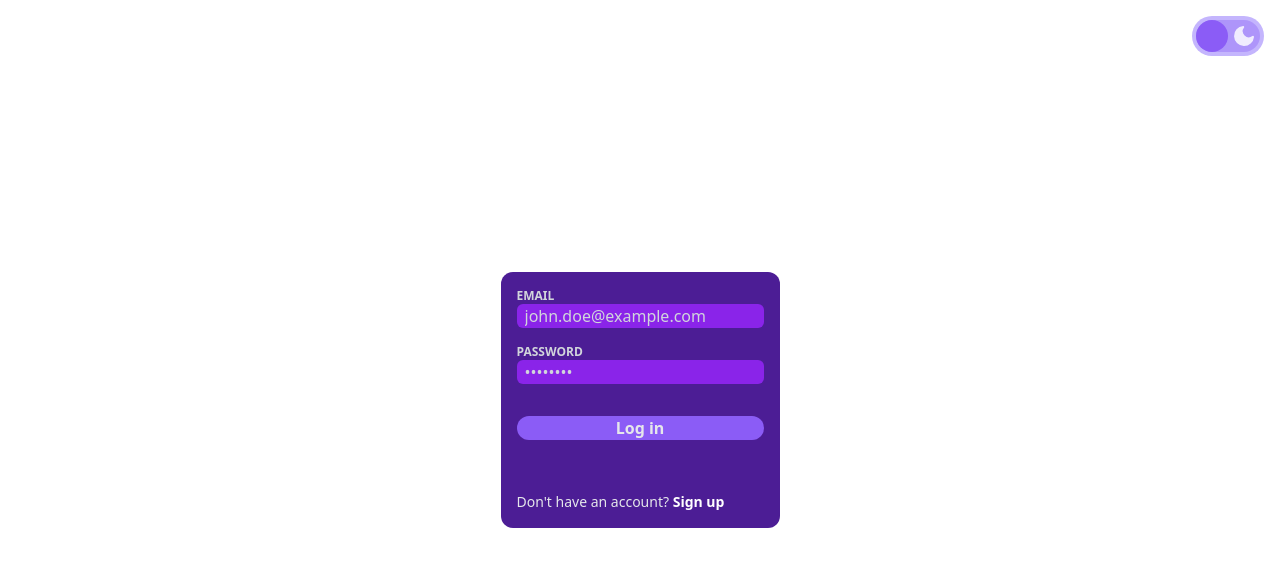
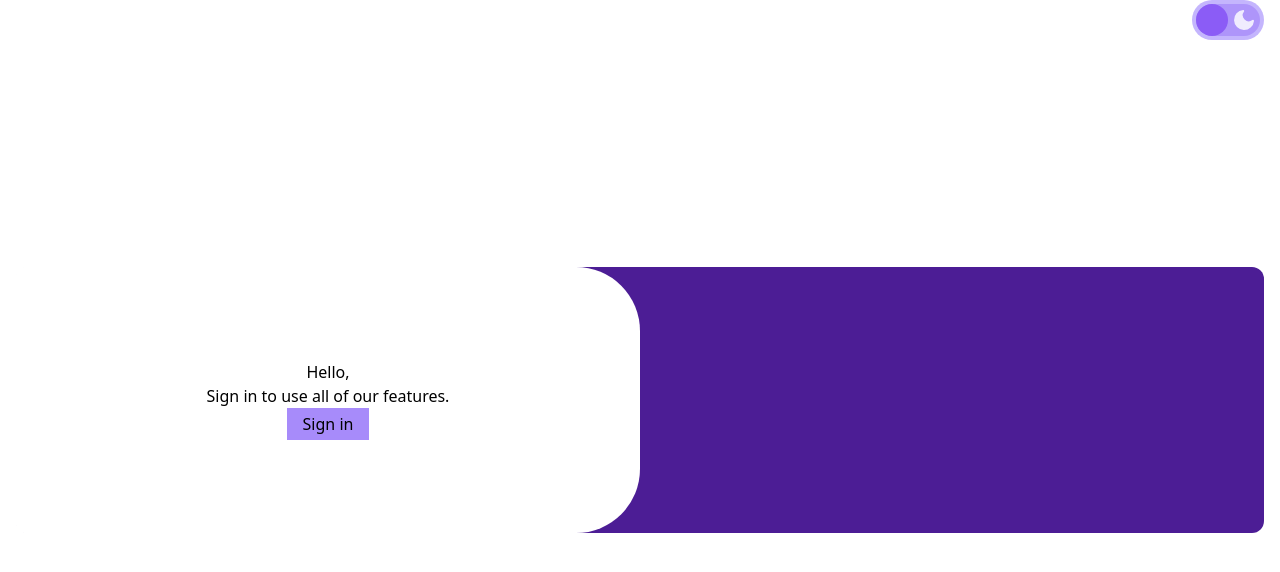
Before and after one commit to radromanov/authy, a React (Vite) app in the folder client/: page / in a window 1280 px wide. Shown: the top 572 px of the page. Built offline with nearby package versions, Linux system fonts and the light colour scheme.

Commit message:
Add Sign up/Sign in card flip

```diff
--- a/client/src/App.tsx
+++ b/client/src/App.tsx
@@ -1,20 +1,24 @@
-import { useEffect } from "react";
+import { useEffect, useState } from "react";
 import { setTheme } from "./utils/setTheme";
 import ThemeSlider from "./components/ThemeSlider";
 import InputWithLabel from "./components/InputWithLabel";
 
 function App() {
+  const [active, setActive] = useState(false);
+
   // Set dark or light mode on page load
   useEffect(() => {
     setTheme();
   }, []);
 
   return (
-    <div className="relative h-screen items-center p-4">
+    <>
+      <div className="relative h-screen items-center">
         <ThemeSlider />
-      <div className="flex h-full items-center justify-center">
-        <section className="flex flex-col h-2/6 justify-between px-4 py-4 bg-violet-900 dark:bg-neutral-900 rounded-xl">
-          <form className="flex flex-col gap-4">
+        <div className="flex w-full h-full items-center justify-center px-4">
+          <section className="flex relative w-full h-2/6 bg-violet-900 dark:bg-neutral-900 rounded-xl transition-colors gap-2">
+            <div className="flex flex-col w-1/2 px-4 py-2 justify-between">
+              <form className="flex flex-col gap-3">
                 <InputWithLabel
                   type="email"
                   placeholder="john.doe@example.com"
@@ -27,25 +31,45 @@ function App() {
                   label="password"
                 />
 
-            <div className="" />
+                <div />
 
-            <button className="font-bold text-gray-200 bg-violet-500 hover:bg-violet-600 focus:bg-violet-600 active:bg-violet-600 dark:text-neutral-400 dark:bg-neutral-800 rounded-full dark:hover:bg-neutral-700 dark:focus:bg-neutral-700 dark:active:bg-neutral-700 transition-colors">
+                <button className="font-bold text-gray-200 bg-violet-500 hover:bg-violet-600 focus:bg-violet-600 active:bg-violet-600 dark:text-neutral-400 dark:bg-neutral-800 rounded-lg dark:hover:bg-neutral-700 dark:focus:bg-neutral-700 dark:active:bg-neutral-700 transition-colors">
                   Log in
                 </button>
               </form>
-
-          <span className="text-gray-200 dark:text-neutral-400 text-sm">
-            Don't have an account?{" "}
-            <a
-              href="#"
-              className="hover:underline cursor-pointer text-white font-bold dark:text-neutral-300"
+            </div>
+            <div
+              className={`${
+                active ? "opacity-0 hidden" : "opacity-1 flex"
+              } flex-col absolute h-full w-1/2 text-black bg-white items-center justify-center translate-x-0 rounded-r-[64px] rounded-lg transition-all`}
             >
-              <span>Sign up</span>
-            </a>
-          </span>
+              <h1>Hello,</h1>
+              <p>Sign in to use all of our features.</p>
+              <button
+                onClick={() => setActive((prev) => !prev)}
+                className="w-fit bg-violet-400 px-4 py-1"
+              >
+                Sign in
+              </button>
+            </div>
+            <div
+              className={`${
+                active ? "opacity-1 flex" : "opacity-0 hidden"
+              } flex-col absolute h-full w-1/2 text-black bg-white items-center justify-center translate-x-full rounded-l-[64px] rounded-lg transition-all`}
+            >
+              <h1>Hello,</h1>
+              <p>Create an account to use all of our features.</p>
+              <button
+                onClick={() => setActive((prev) => !prev)}
+                className="w-fit bg-violet-400 px-4 py-1"
+              >
+                Sign up
+              </button>
+            </div>
           </section>
         </div>
       </div>
+    </>
   );
 }
 
--- a/client/src/components/InputWithLabel.tsx
+++ b/client/src/components/InputWithLabel.tsx
@@ -11,8 +11,8 @@ interface Props
 const InputWithLabel = ({ type, placeholder, label, ...props }: Props) => {
   return (
     <div className="flex flex-col">
-      <label className="font-bold text-xs text-gray-300 dark:text-neutral-400">
-        {label.toUpperCase()}
+      <label className="font-bold text-xs uppercase text-gray-300 dark:text-neutral-400">
+        {label}
       </label>
       <input
         placeholder={placeholder}
```
Lines whose indentation alone changed are shown as unchanged.
